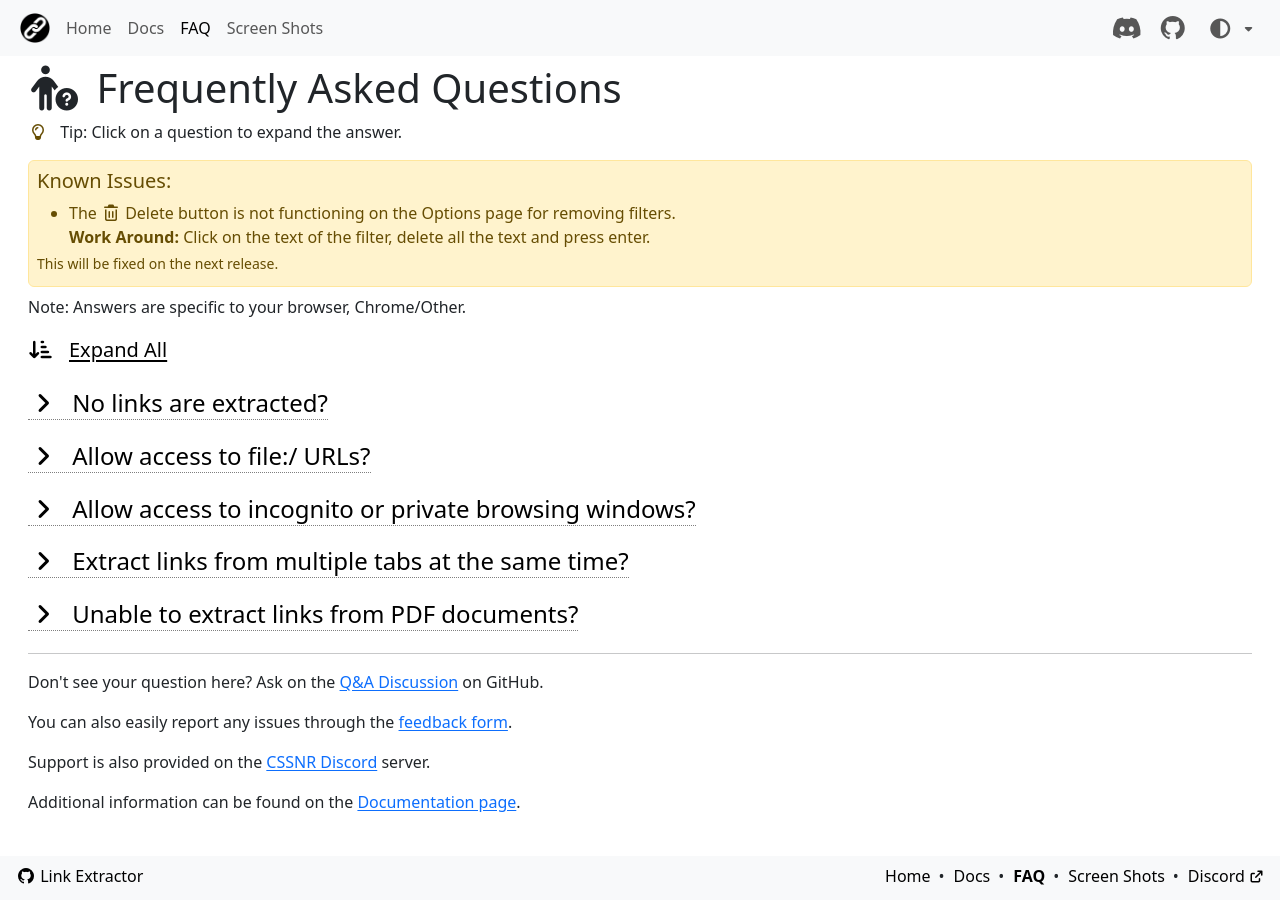
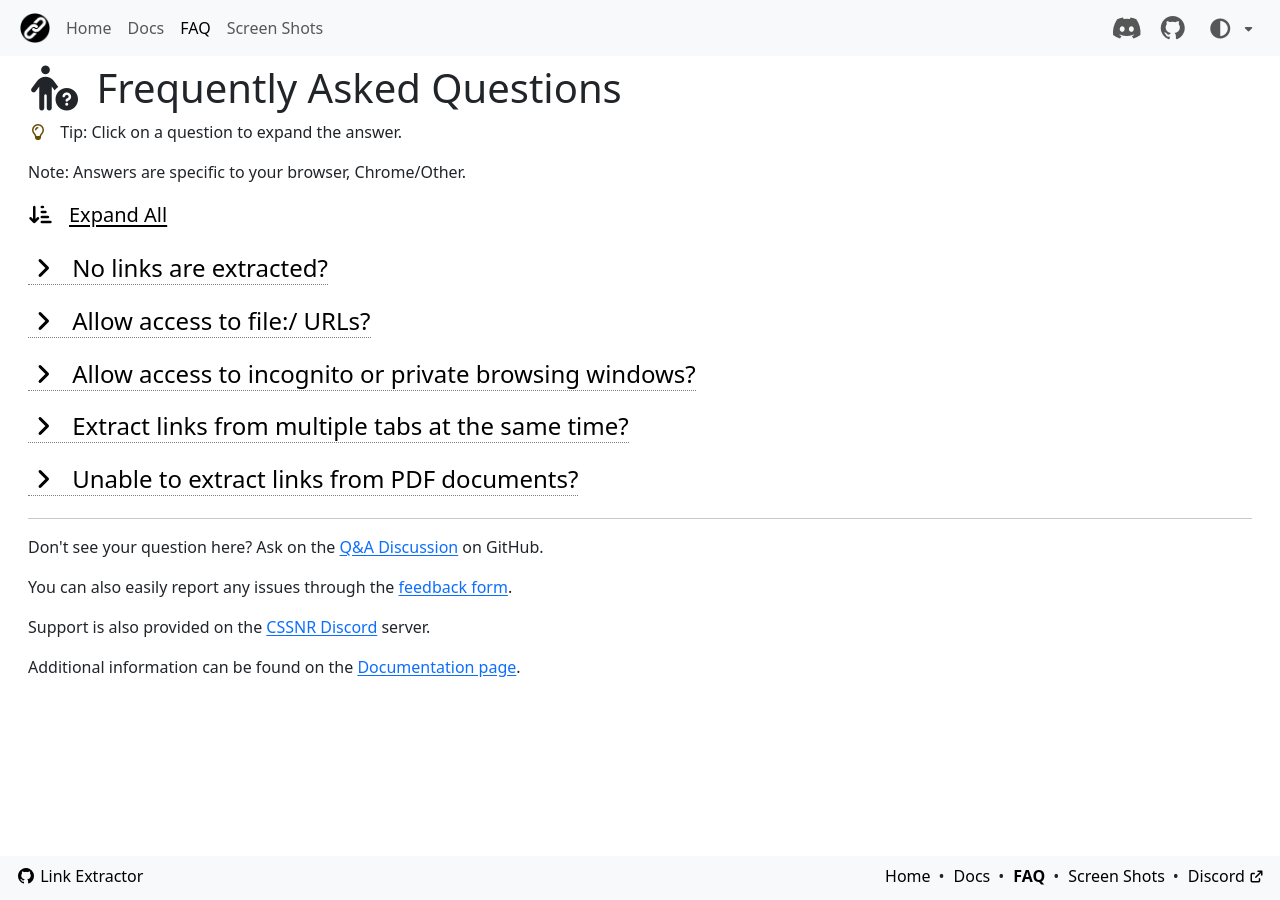
Before and after one commit to cssnr/link-extractor-site, a Jekyll site: the page built from src/html/faq.html, in a window 1280 px wide. Built offline with Jekyll 4.4.1, drawn with Linux system fonts in a browser that asks for light colours; nearby versions of some CDN libraries; library files that are not in the unit come from our copies; comment, search, counter and statistics services are not loaded.

```diff
--- a/src/_includes/alerts.html
+++ b/src/_includes/alerts.html
@@ -9,16 +9,16 @@
     </p>
 </div>
 
-<div class="alert alert-warning p-2 mb-2" role="alert" data-nosnippet>
-    <h5>Known Issues:</h5>
-    <ul class="mb-1">
-        <li>
-            The <i class="fa-regular fa-trash-can"></i> Delete button is not functioning on the Options page for removing filters.
-            <br>
-            <strong>Work Around:</strong> Click on the text of the filter, delete all the text and press enter.
-        </li>
-    </ul>
-    <p class="mb-1 small">
-        This will be fixed on the next release.
-    </p>
-</div>
+{% comment %}<div class="alert alert-warning p-2 mb-2" role="alert" data-nosnippet>{% endcomment %}
+    {% comment %}<h5>Known Issues:</h5>{% endcomment %}
+    {% comment %}<ul class="mb-1">{% endcomment %}
+        {% comment %}<li>{% endcomment %}
+            {% comment %}The <i class="fa-regular fa-trash-can"></i> Delete button is not functioning on the Options page for removing filters.{% endcomment %}
+            {% comment %}<br>{% endcomment %}
+            {% comment %}<strong>Work Around:</strong> Click on the text of the filter, delete all the text and press enter.{% endcomment %}
+        {% comment %}</li>{% endcomment %}
+    {% comment %}</ul>{% endcomment %}
+    {% comment %}<p class="mb-1 small">{% endcomment %}
+        {% comment %}This will be fixed on the next release.{% endcomment %}
+    {% comment %}</p>{% endcomment %}
+{% comment %}</div>{% endcomment %}
--- a/src/js/uninstall.js
+++ b/src/js/uninstall.js
@@ -7,7 +7,7 @@ redirect.pathname = '/faq/'
 
 const version = url.searchParams.get('version') || 'unknown'
 
-const noAlertVersion = '0.7.2'
+const noAlertVersion = '0.7.5'
 const discordUsername = 'Link Extractor'
 const uninstallMessage = `${discordUsername} Uninstall, Version: **${version}**`
 const discordAvatar = 'https://link-extractor.cssnr.com/media/logo.png'
```
